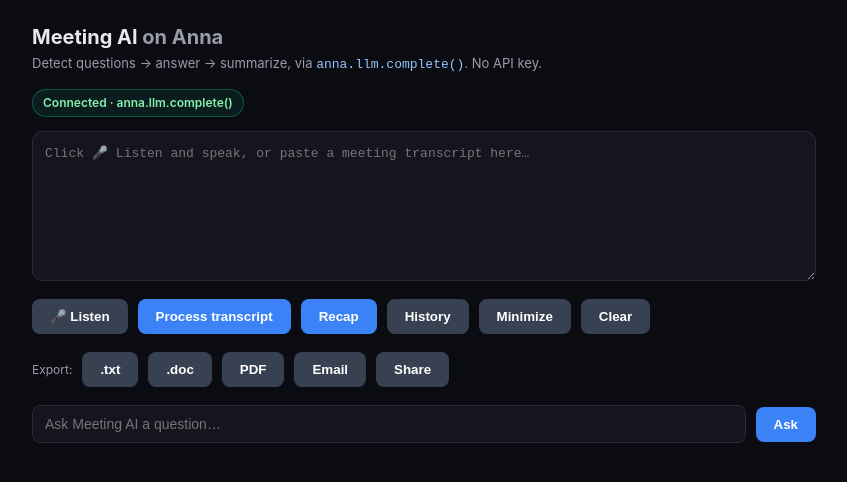
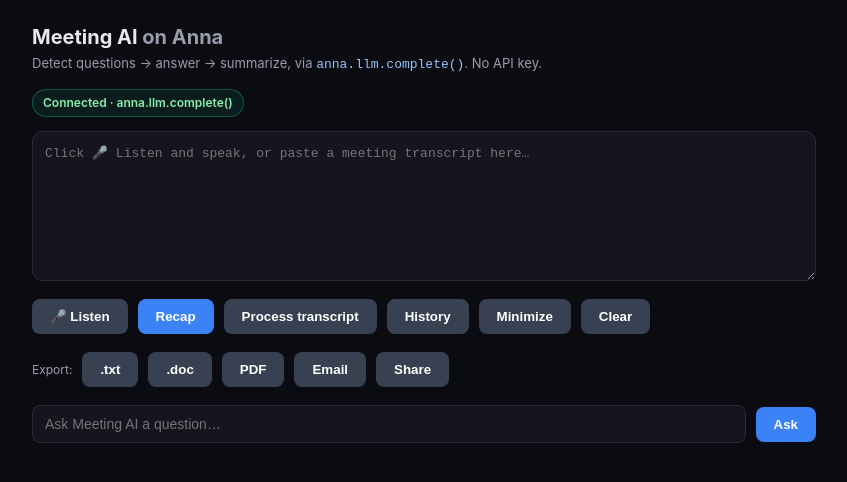
Before and after one commit to thavionai/meeting-ai-anna, a website with bundled scripts: page bundle/index.html in a window 1280 px wide. Shown: the whole page, without its empty margins (216-1063 px from the left). Built offline with nearby package versions, Linux system fonts and the light colour scheme.

Commit message:
Bundle: make Recap the primary button; demote Process transcript to secondary
'Summarize' was renamed to 'Recap'; both it and 'Process transcript' were blue,
so Recap blended in. Recap is now the prominent primary action.

```diff
--- a/bundle/index.html
+++ b/bundle/index.html
@@ -37,8 +37,8 @@
     <textarea id="transcript" placeholder="Click 🎤 Listen and speak, or paste a meeting transcript here…"></textarea>
     <div class="row">
       <button id="mic" class="ghost">🎤 Listen</button>
-      <button id="run">Process transcript</button>
       <button id="summarize">Recap</button>
+      <button id="run" class="ghost">Process transcript</button>
       <button id="history" class="ghost">History</button>
       <button id="min" class="ghost">Minimize</button>
       <button id="clear" class="ghost">Clear</button>
```
